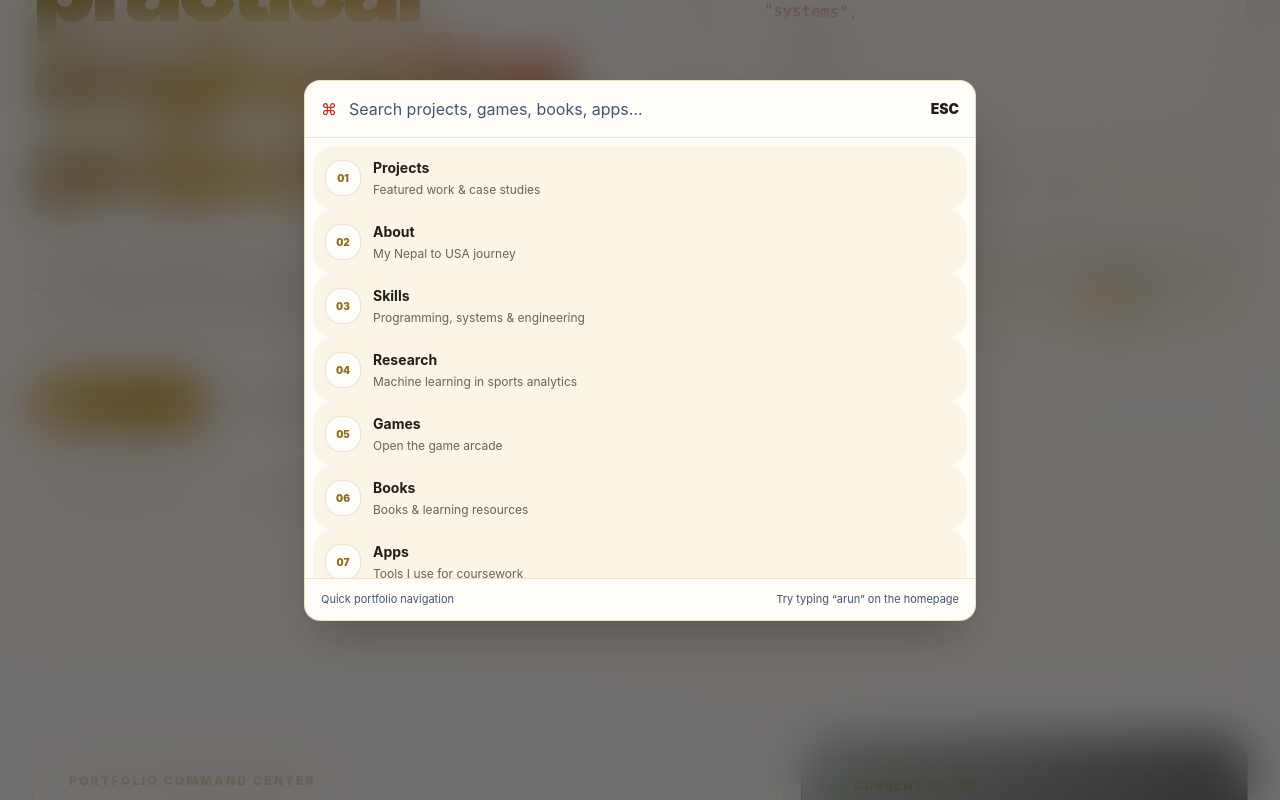
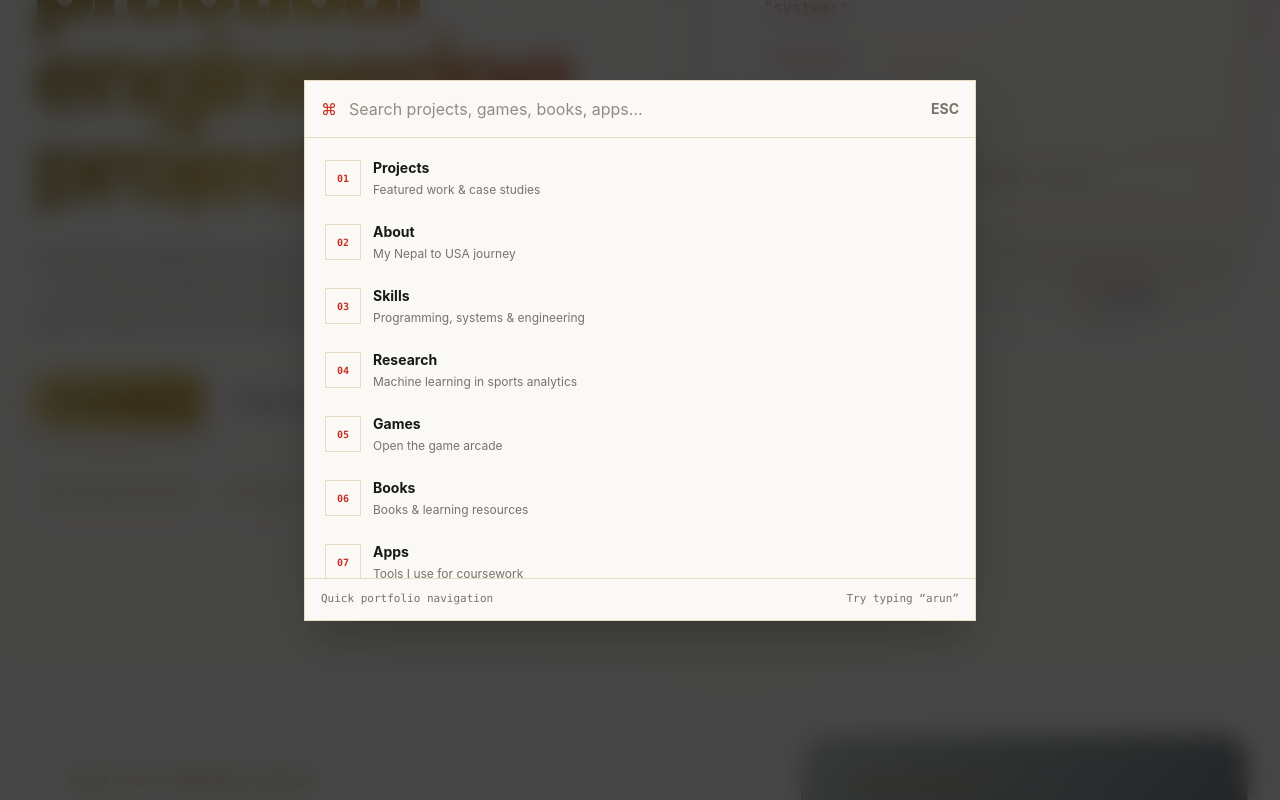
Before and after one commit to arunyadav-214/learning-website, a Next.js app: page / in a window 1280 px wide. Both pictures are taken after a click on the button "Ctrl + K · Explore". Shown: the part 591-1391 px from the top of the page. Built offline with nearby package versions, Linux system fonts and the light colour scheme.

Commit message:
Allow hidden command palette trigger

```diff
--- a/app/PortfolioInteractive.tsx
+++ b/app/PortfolioInteractive.tsx
@@ -64,22 +64,22 @@ export function WorldClocks() {
   ];
 
   return (
-    <div className="grid grid-cols-2 gap-3" aria-label="Current time in Nepal and America">
+    <div className="grid grid-cols-2 gap-px bg-[#d7d4cc]" aria-label="Current time in Nepal and America">
       {cards.map(({ name, data }) => (
-        <div key={name} className="rounded-xl border border-emerald-400/20 bg-emerald-400/[0.06] px-4 py-3 text-center">
-          <p className="text-[10px] font-black uppercase tracking-[0.15em] text-emerald-200">{name}</p>
+        <div key={name} className="bg-[#faf9f5] px-4 py-4 text-center">
+          <p className="font-mono text-[10px] font-bold uppercase tracking-[0.15em] text-[#c83025]">{name}</p>
           <div className="mt-1 flex items-center justify-center gap-2">
             <span aria-hidden="true">{data.icon}</span>
-            <strong className="font-mono text-sm text-emerald-300">{data.time || "--:--"}</strong>
+            <strong className="font-mono text-sm text-[#181818]">{data.time || "--:--"}</strong>
           </div>
-          <p className="mt-1 text-[10px] font-bold text-emerald-300/70">{data.date}</p>
+          <p className="mt-1 font-mono text-[10px] text-[#66635d]">{data.date}</p>
         </div>
       ))}
     </div>
   );
 }
 
-export function PortfolioInteractive() {
+export function PortfolioInteractive({ showTrigger = true }: { showTrigger?: boolean }) {
   const [open, setOpen] = useState(false);
   const [query, setQuery] = useState("");
   const [terminal, setTerminal] = useState(false);
@@ -128,28 +128,30 @@ export function PortfolioInteractive() {
 
   return (
     <>
+      {showTrigger && (
         <button
           type="button"
           onClick={() => setOpen(true)}
-        className="secondary-button"
+          className="border border-[#cfcac0] bg-transparent px-5 py-3 text-sm font-bold text-[#181818] transition hover:border-[#c83025] hover:text-[#c83025]"
           aria-label="Open portfolio command palette"
         >
           Ctrl + K · Explore
         </button>
+      )}
 
       {open && (
-        <div className="fixed inset-0 z-[9999] flex items-start justify-center bg-slate-950/80 px-4 pt-[10vh] backdrop-blur-xl" onMouseDown={() => setOpen(false)}>
-          <div className="w-full max-w-2xl overflow-hidden rounded-2xl border border-violet-400/25 bg-slate-950 shadow-2xl" onMouseDown={(event) => event.stopPropagation()}>
-            <div className="flex items-center gap-3 border-b border-white/10 px-4 py-4">
-              <span className="text-cyan-300" aria-hidden="true">⌘</span>
+        <div className="fixed inset-0 z-[9999] flex items-start justify-center bg-[#181818]/80 px-4 pt-[10vh] backdrop-blur-md" onMouseDown={() => setOpen(false)}>
+          <div className="w-full max-w-2xl overflow-hidden border border-[#c83025]/30 bg-[#faf9f5] shadow-2xl" onMouseDown={(event) => event.stopPropagation()}>
+            <div className="flex items-center gap-3 border-b border-[#d7d4cc] px-4 py-4">
+              <span className="text-[#c83025]" aria-hidden="true">⌘</span>
               <input
                 autoFocus
                 value={query}
                 onChange={(event) => setQuery(event.target.value)}
                 placeholder="Search projects, games, books, apps..."
-                className="w-full bg-transparent text-base text-white outline-none placeholder:text-slate-600"
+                className="w-full bg-transparent text-base text-[#181818] outline-none placeholder:text-[#918d84]"
               />
-              <button type="button" onClick={() => setOpen(false)} className="text-sm font-black text-slate-500 hover:text-white">ESC</button>
+              <button type="button" onClick={() => setOpen(false)} className="text-sm font-bold text-[#77736b] hover:text-[#c83025]">ESC</button>
             </div>
             <div className="max-h-[55vh] overflow-y-auto p-2">
               {filtered.map((item) => (
@@ -157,20 +159,20 @@ export function PortfolioInteractive() {
                   key={item.target}
                   type="button"
                   onClick={() => { setOpen(false); setQuery(""); go(item.target); }}
-                  className="flex w-full items-center gap-3 rounded-xl px-3 py-3 text-left transition hover:bg-violet-500/10"
+                  className="flex w-full items-center gap-3 px-3 py-3 text-left transition hover:bg-[#f0ede6]"
                 >
-                  <span className="grid h-9 w-9 shrink-0 place-items-center rounded-lg border border-white/10 bg-white/[0.03] text-[10px] font-black text-violet-300">{item.code}</span>
+                  <span className="grid h-9 w-9 shrink-0 place-items-center border border-[#d7d4cc] font-mono text-[10px] font-bold text-[#c83025]">{item.code}</span>
                   <span>
-                    <strong className="block text-sm text-white">{item.label}</strong>
-                    <span className="mt-1 block text-xs text-slate-500">{item.hint}</span>
+                    <strong className="block text-sm text-[#181818]">{item.label}</strong>
+                    <span className="mt-1 block text-xs text-[#77736b]">{item.hint}</span>
                   </span>
                 </button>
               ))}
-              {filtered.length === 0 && <p className="px-3 py-8 text-center text-sm text-slate-500">No matching section.</p>}
+              {filtered.length === 0 && <p className="px-3 py-8 text-center text-sm text-[#77736b]">No matching section.</p>}
             </div>
-            <div className="flex items-center justify-between border-t border-white/10 px-4 py-3 text-[11px] text-slate-600">
+            <div className="flex items-center justify-between border-t border-[#d7d4cc] px-4 py-3 font-mono text-[11px] text-[#77736b]">
               <span>Quick portfolio navigation</span>
-              <span>Try typing “arun” on the homepage</span>
+              <span>Try typing “arun”</span>
             </div>
           </div>
         </div>
@@ -178,7 +180,7 @@ export function PortfolioInteractive() {
 
       {terminal && (
         <div className="fixed inset-0 z-[10000] grid place-items-center bg-[#000905]/95 px-4 backdrop-blur-sm">
-          <div className="w-full max-w-2xl rounded-2xl border border-emerald-400/40 bg-[#010704] p-6 font-mono text-sm text-emerald-300 shadow-[0_0_80px_rgba(34,197,94,.15)]">
+          <div className="w-full max-w-2xl border border-emerald-400/40 bg-[#010704] p-6 font-mono text-sm text-emerald-300 shadow-[0_0_80px_rgba(34,197,94,.15)]">
             <p>&gt; identity --lookup arun</p>
             <p className="mt-3">✓ Computer Science + Applied Engineering</p>
             <p className="mt-2">✓ Nepal → USA · learn → build → test → improve</p>
```
Lines whose indentation alone changed are shown as unchanged.
